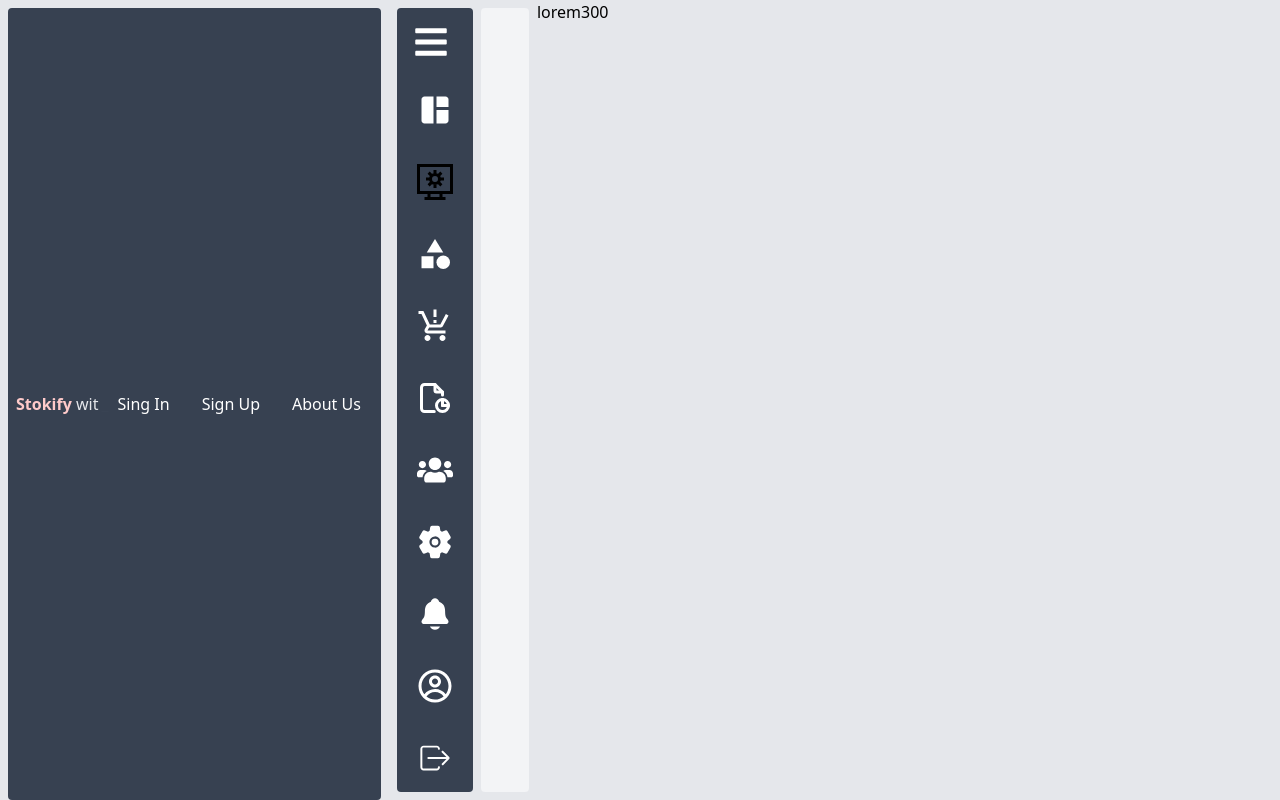
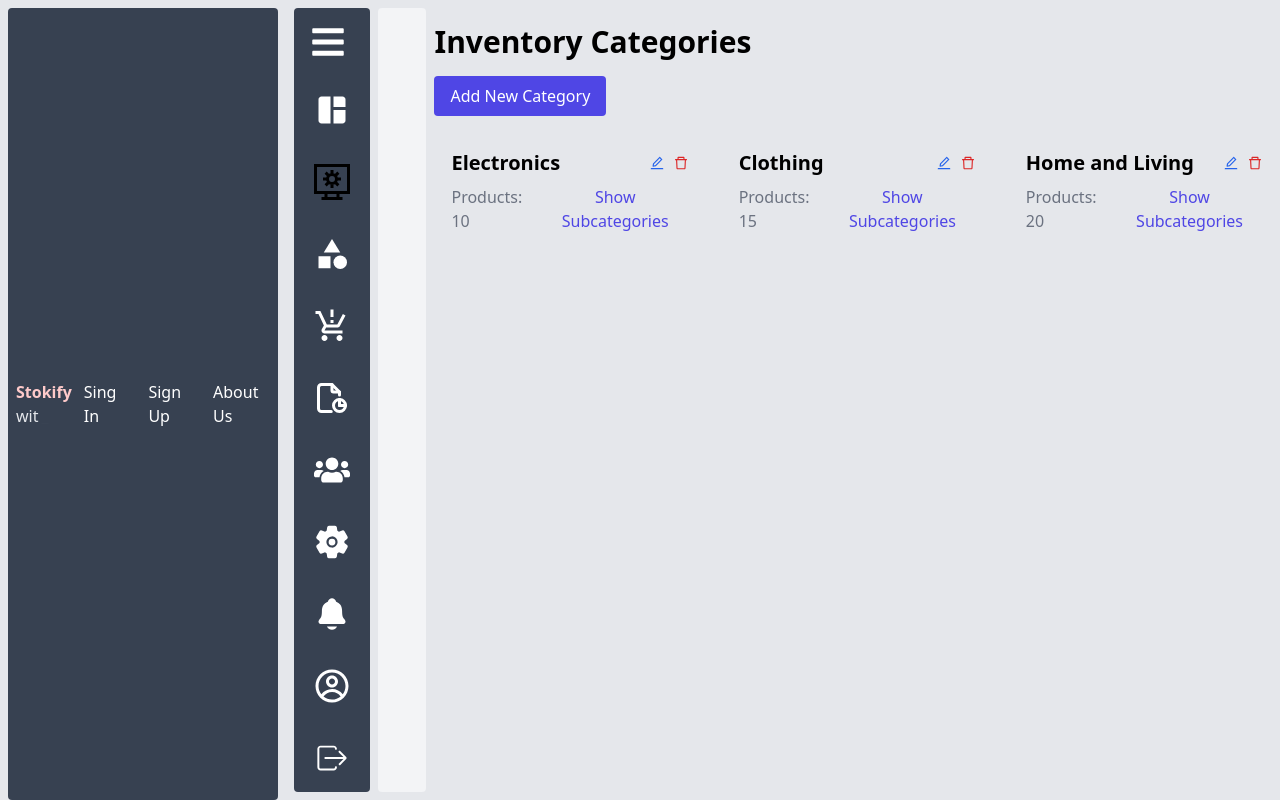
Before and after one commit to PalakGrewal/Inventory-management, a React (Create React App) app: page /categories in a window 1280 px wide. Built offline with nearby package versions, Linux system fonts and the light colour scheme.

Commit message:
initial commit

```diff
--- /dev/null
+++ b/src/components/AddCategoryModal.jsx
@@ -0,0 +1,66 @@
+import React, { useState } from 'react';
+import Modal from 'react-modal';
+
+Modal.setAppElement('#root'); // Set the root element for the modal
+
+const AddCategoryModal = ({ isOpen, onRequestClose, onAddCategory }) => {
+  const [newCategory, setNewCategory] = useState('');
+
+  const handleAddCategory = () => {
+    if (newCategory.trim() !== '') {
+      onAddCategory(newCategory.trim());
+      setNewCategory('');
+      onRequestClose(); // Close the modal after adding a category
+    }
+  };
+
+  return (
+    <Modal
+      isOpen={isOpen}
+      onRequestClose={onRequestClose}
+      className="justify-center items-center flex overflow-x-hidden overflow-y-auto fixed inset-0 z-50 outline-none focus:outline-none"
+      overlayClassName="fixed inset-0 z-40 backdrop-filter"
+    >
+      <div className="relative w-auto my-6 mx-auto max-w-3xl">
+        <div className="border-0 rounded-lg shadow-lg relative flex flex-col w-full bg-white outline-none focus:outline-none">
+          {/* Header */}
+          <div className="flex items-start justify-between p-5 border-b border-solid border-blueGray-200 rounded-t">
+            <h3 className="text-3xl font-bold">Add New Category</h3>
+            <button
+              className="p-1 ml-auto bg-transparent border-0 text-black opacity-5 float-right text-3xl leading-none font-semibold outline-none focus:outline-none"
+              onClick={onRequestClose}
+            >
+              <span className="bg-transparent text-black opacity-5 h-6 w-6 text-2xl block outline-none focus:outline-none">×</span>
+            </button>
+          </div>
+          {/* Body */}
+          <div className="relative p-6 flex-auto">
+            <input
+              type="text"
+              placeholder="Enter a new category"
+              value={newCategory}
+              onChange={(e) => setNewCategory(e.target.value)}
+              className="border p-2 mb-4"
+            />
+            <div className="flex items-center justify-end">
+              <button
+                onClick={handleAddCategory}
+                className="bg-indigo-600 text-white px-4 py-2 rounded mr-2"
+              >
+                Add Category
+              </button>
+              <button
+                onClick={onRequestClose}
+                className="text-red-600"
+              >
+                Cancel
+              </button>
+            </div>
+          </div>
+        </div>
+      </div>
+    </Modal>
+  );
+};
+
+export default AddCategoryModal;
--- a/src/pages/Categories.jsx
+++ b/src/pages/Categories.jsx
@@ -1,9 +1,147 @@
-import React from 'react'
+import React, { useState, useEffect } from 'react';
+import AddCategoryModal from '../components/AddCategoryModal';
+import { AiOutlineEdit, AiOutlineDelete } from 'react-icons/ai';
 
 const Categories = () => {
+  const [categories, setCategories] = useState([
+    { id: 1, name: 'Electronics', productCount: 10, subcategories: [] },
+    { id: 2, name: 'Clothing', productCount: 15, subcategories: ['Men', 'Women'] },
+    { id: 3, name: 'Home and Living', productCount: 20, subcategories: ['Furniture', 'Decor'] },
+  ]);
+
+  const [newCategory, setNewCategory] = useState('');
+  const [isModalOpen, setIsModalOpen] = useState(false);
+  const [isLoading, setIsLoading] = useState(false);
+  const [error, setError] = useState(null);
+
+  useEffect(() => {
+    // Simulate loading data from the server
+    setIsLoading(true);
+
+    // Simulate API call
+    setTimeout(() => {
+      setIsLoading(false);
+    }, 1000);
+  }, []);
+
+  const handleAddCategory = (newCategoryName) => {
+    const newCategoryData = {
+      id: categories.length + 1,
+      name: newCategoryName,
+      productCount: 0,
+      subcategories: [],
+      subcategoriesOpen: false,
+    };
+
+    setCategories([...categories, newCategoryData]);
+    setIsModalOpen(false);
+  };
+
+  const handleDeleteCategory = (categoryId) => {
+    // Simulate deleting a category
+    const updatedCategories = categories.filter((category) => category.id !== categoryId);
+    setCategories(updatedCategories);
+  };
+
+  const handleEditCategory = (categoryId, newName) => {
+    // Simulate editing a category
+    const updatedCategories = categories.map((category) =>
+      category.id === categoryId ? { ...category, name: newName } : category
+    );
+
+    setCategories(updatedCategories);
+  };
+
+  const handleToggleSubcategories = (categoryId) => {
+    setCategories((prevCategories) =>
+      prevCategories.map((category) =>
+        category.id === categoryId
+          ? { ...category, subcategoriesOpen: !category.subcategoriesOpen }
+          : category
+      )
+    );
+  };
+
+  const openAddCategoryModal = () => {
+    setIsModalOpen(true);
+  };
+
+  const closeAddCategoryModal = () => {
+    setIsModalOpen(false);
+  };
+
+  if (isLoading) {
+    return <div>Loading...</div>;
+  }
+
+  if (error) {
+    return <div>Error: {error}</div>;
+  }
+
   return (
-    <div>lorem300</div>
-  )
-}
+    <div className="container mx-auto mt-6">
+      <h1 className="text-3xl font-bold mb-4">Inventory Categories</h1>
 
-export default Categories
+      <button
+        onClick={openAddCategoryModal}
+        className="bg-indigo-600 text-white px-4 py-2 rounded mb-4"
+      >
+        Add New Category
+      </button>
+
+      <div className="grid grid-cols-1 sm:grid-cols-2 lg:grid-cols-3 gap-4">
+        {categories.map((category) => (
+          <div key={category.id} className="border p-4 rounded mb-4 flex flex-col">
+            <div className="flex justify-between items-center mb-2">
+              <span className="text-xl font-bold">{category.name}</span>
+              <div className="flex items-center">
+                <button
+                  onClick={() =>
+                    handleEditCategory(
+                      category.id,
+                      prompt('Enter new category name:', category.name)
+                    )
+                  }
+                  className="text-blue-600 mr-2"
+                >
+                  <AiOutlineEdit />
+                </button>
+                <button
+                  onClick={() => handleDeleteCategory(category.id)}
+                  className="text-red-600"
+                >
+                  <AiOutlineDelete />
+                </button>
+              </div>
+            </div>
+            <div className="flex flex-col lg:flex-row lg:justify-between">
+              <span className="text-gray-500 lg:mb-0 mb-2">Products: {category.productCount}</span>
+              <button
+                onClick={() => handleToggleSubcategories(category.id)}
+                className="text-indigo-600 lg:self-end"
+              >
+                {category.subcategoriesOpen ? 'Hide Subcategories' : 'Show Subcategories'}
+              </button>
+            </div>
+            {category.subcategoriesOpen && (
+              <ul className="pl-4 mt-2">
+                {category.subcategories.map((subcategory) => (
+                  <li key={subcategory}>{subcategory}</li>
+                ))}
+              </ul>
+            )}
+          </div>
+        ))}
+      </div>
+
+      {/* Add New Category Modal */}
+      <AddCategoryModal
+        isOpen={isModalOpen}
+        onRequestClose={closeAddCategoryModal}
+        onAddCategory={handleAddCategory}
+      />
+    </div>
+  );
+};
+
+export default Categories;
```
